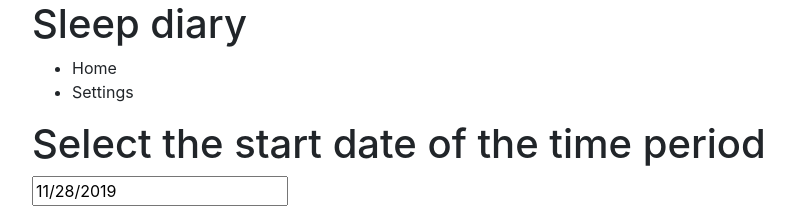
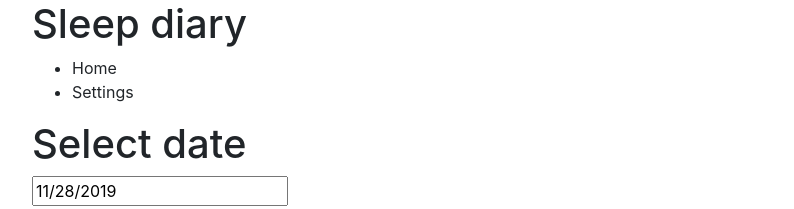
Before and after one commit to hannayj/dreamjournal, a React (Create React App) app in the folder frontend/: page / in a window 1280 px wide. Shown: the top 209 px of the page, without its empty margins (53-847 px from the left). Built offline with nearby package versions, Linux system fonts and the light colour scheme; no server answers.

Commit message:
changed the DateSelect DatePicker to show dates based now on endDate

```diff
--- a/frontend/src/components/DateSelect.js
+++ b/frontend/src/components/DateSelect.js
@@ -11,9 +11,9 @@ const DateSelect = ({ startDate, handleDateChange, sleepPeriods, length, setLeng
     const availableDates = () => {
         if(sleepPeriods.length > 0) {
             const sleepDates = sleepPeriods.map(s => {
-                const date = new Date(s.startTime)
-                if(date.getHours() < 12) {
-                    return new Date(date.getTime() - 86400000)
+                const date = new Date(s.endTime)
+                if(date.getHours() > 12) {
+                    return new Date(date.getTime() + 86400000)
                 }
                 return date
             })
@@ -23,7 +23,7 @@ const DateSelect = ({ startDate, handleDateChange, sleepPeriods, length, setLeng
 
     return(
         <>
-            <h1>Select the start date of the time period</h1>
+            <h1>Select date</h1>
             <DatePicker selected={startDate} onChange={handleDateChange} includeDates={availableDates()} />
             <h2>Select the number of days shown</h2>
             <select onChange={event => setLength(event.target.value)} value={length}>
```
